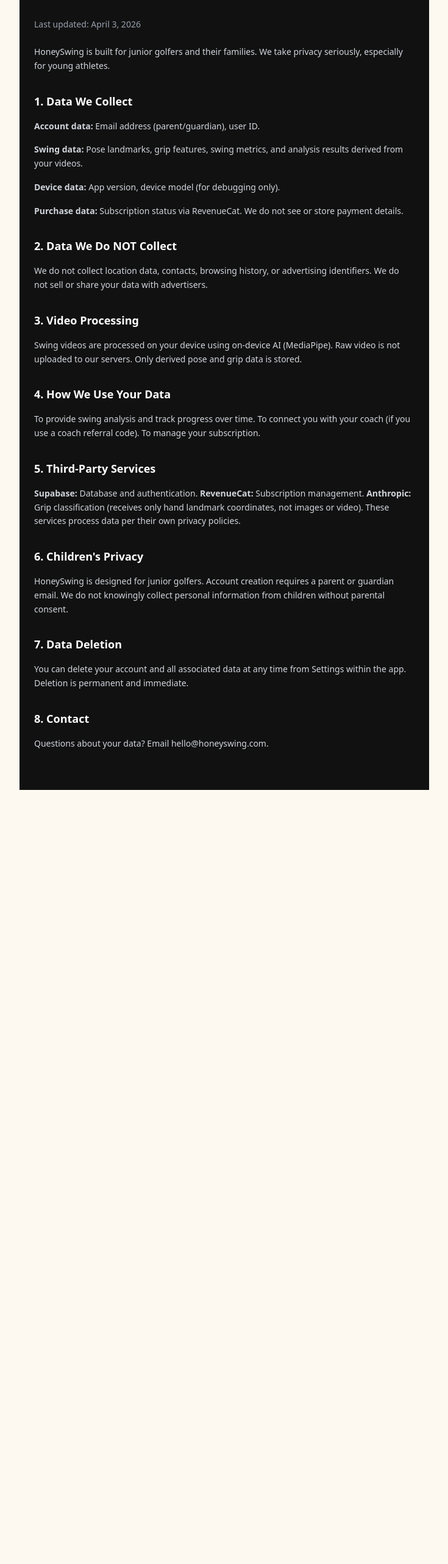
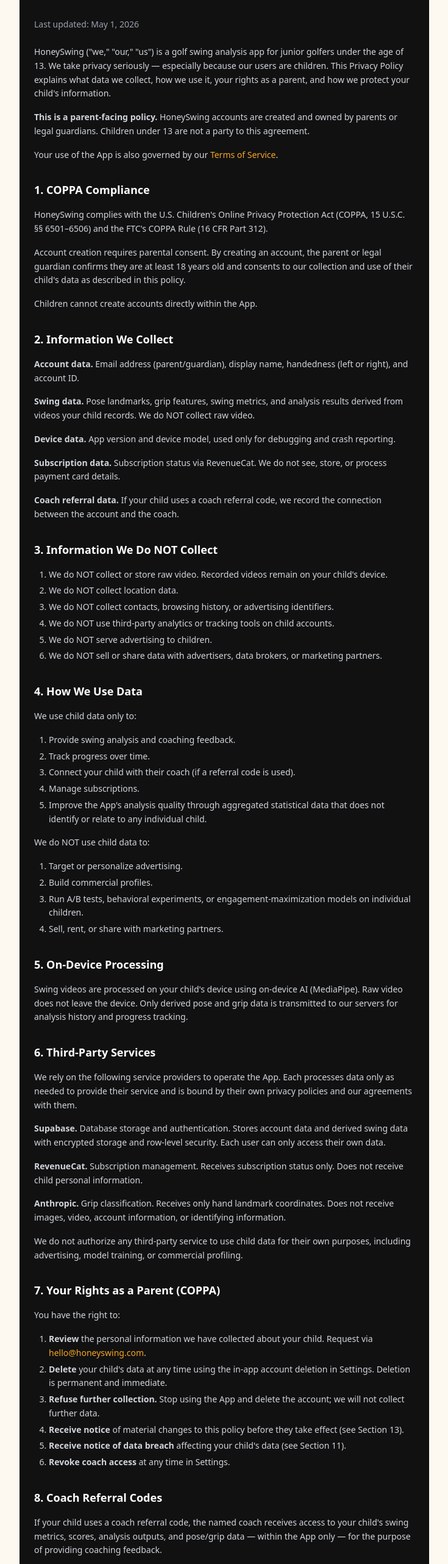
Before and after one commit to hellobirdieiq-cloud/honeyswing-site, a Next.js app: page /privacy in a window 1280 px wide. Shown: the part 102-2666 px from the top of the page at 61% size, without its empty margins (272-1007 px from the left). Before the commit the page ends 1397 px from the top, so only its background shows below. Built offline with nearby package versions, Linux system fonts and the light colour scheme.

Commit message:
Replace PP with comprehensive v2 (COPPA + MA + breach notification)

```diff
--- a/app/privacy/page.tsx
+++ b/app/privacy/page.tsx
@@ -6,37 +6,128 @@ export default function PrivacyPage() {
   return (
     <main className="min-h-screen bg-[#111] text-white px-6 py-16 max-w-2xl mx-auto">
       <h1 className="text-3xl font-bold text-[#F5A623] mb-8">Privacy Policy</h1>
-      <p className="text-sm text-gray-400 mb-6">Last updated: April 3, 2026</p>
+      <p className="text-sm text-gray-400 mb-6">Last updated: May 1, 2026</p>
 
       <section className="space-y-4 text-gray-300 text-sm leading-relaxed">
-        <p>HoneySwing is built for junior golfers and their families. We take privacy seriously, especially for young athletes.</p>
+        <p>HoneySwing (&quot;we,&quot; &quot;our,&quot; &quot;us&quot;) is a golf swing analysis app for junior golfers under the age of 13. We take privacy seriously — especially because our users are children. This Privacy Policy explains what data we collect, how we use it, your rights as a parent, and how we protect your child&apos;s information.</p>
 
-        <h2 className="text-lg font-semibold text-white pt-4">1. Data We Collect</h2>
-        <p><strong>Account data:</strong> Email address (parent/guardian), user ID.</p>
-        <p><strong>Swing data:</strong> Pose landmarks, grip features, swing metrics, and analysis results derived from your videos.</p>
-        <p><strong>Device data:</strong> App version, device model (for debugging only).</p>
-        <p><strong>Purchase data:</strong> Subscription status via RevenueCat. We do not see or store payment details.</p>
+        <p><strong>This is a parent-facing policy.</strong> HoneySwing accounts are created and owned by parents or legal guardians. Children under 13 are not a party to this agreement.</p>
 
-        <h2 className="text-lg font-semibold text-white pt-4">2. Data We Do NOT Collect</h2>
-        <p>We do not collect location data, contacts, browsing history, or advertising identifiers. We do not sell or share your data with advertisers.</p>
+        <p>Your use of the App is also governed by our <a href="/terms" className="text-[#F5A623] hover:underline">Terms of Service</a>.</p>
 
-        <h2 className="text-lg font-semibold text-white pt-4">3. Video Processing</h2>
-        <p>Swing videos are processed on your device using on-device AI (MediaPipe). Raw video is not uploaded to our servers. Only derived pose and grip data is stored.</p>
+        <h2 className="text-lg font-semibold text-white pt-4">1. COPPA Compliance</h2>
+        <p>HoneySwing complies with the U.S. Children&apos;s Online Privacy Protection Act (COPPA, 15 U.S.C. §§ 6501–6506) and the FTC&apos;s COPPA Rule (16 CFR Part 312).</p>
+        <p>Account creation requires parental consent. By creating an account, the parent or legal guardian confirms they are at least 18 years old and consents to our collection and use of their child&apos;s data as described in this policy.</p>
+        <p>Children cannot create accounts directly within the App.</p>
 
-        <h2 className="text-lg font-semibold text-white pt-4">4. How We Use Your Data</h2>
-        <p>To provide swing analysis and track progress over time. To connect you with your coach (if you use a coach referral code). To manage your subscription.</p>
+        <h2 className="text-lg font-semibold text-white pt-4">2. Information We Collect</h2>
+        <p><strong>Account data.</strong> Email address (parent/guardian), display name, handedness (left or right), and account ID.</p>
+        <p><strong>Swing data.</strong> Pose landmarks, grip features, swing metrics, and analysis results derived from videos your child records. We do NOT collect raw video.</p>
+        <p><strong>Device data.</strong> App version and device model, used only for debugging and crash reporting.</p>
+        <p><strong>Subscription data.</strong> Subscription status via RevenueCat. We do not see, store, or process payment card details.</p>
+        <p><strong>Coach referral data.</strong> If your child uses a coach referral code, we record the connection between the account and the coach.</p>
 
-        <h2 className="text-lg font-semibold text-white pt-4">5. Third-Party Services</h2>
-        <p><strong>Supabase:</strong> Database and authentication. <strong>RevenueCat:</strong> Subscription management. <strong>Anthropic:</strong> Grip classification (receives only hand landmark coordinates, not images or video). These services process data per their own privacy policies.</p>
+        <h2 className="text-lg font-semibold text-white pt-4">3. Information We Do NOT Collect</h2>
+        <ol className="list-decimal pl-6 space-y-1">
+          <li>We do NOT collect or store raw video. Recorded videos remain on your child&apos;s device.</li>
+          <li>We do NOT collect location data.</li>
+          <li>We do NOT collect contacts, browsing history, or advertising identifiers.</li>
+          <li>We do NOT use third-party analytics or tracking tools on child accounts.</li>
+          <li>We do NOT serve advertising to children.</li>
+          <li>We do NOT sell or share data with advertisers, data brokers, or marketing partners.</li>
+        </ol>
 
-        <h2 className="text-lg font-semibold text-white pt-4">6. Children&apos;s Privacy</h2>
-        <p>HoneySwing is designed for junior golfers. Account creation requires a parent or guardian email. We do not knowingly collect personal information from children without parental consent.</p>
+        <h2 className="text-lg font-semibold text-white pt-4">4. How We Use Data</h2>
+        <p>We use child data only to:</p>
+        <ol className="list-decimal pl-6 space-y-1">
+          <li>Provide swing analysis and coaching feedback.</li>
+          <li>Track progress over time.</li>
+          <li>Connect your child with their coach (if a referral code is used).</li>
+          <li>Manage subscriptions.</li>
+          <li>Improve the App&apos;s analysis quality through aggregated statistical data that does not identify or relate to any individual child.</li>
+        </ol>
+        <p>We do NOT use child data to:</p>
+        <ol className="list-decimal pl-6 space-y-1">
+          <li>Target or personalize advertising.</li>
+          <li>Build commercial profiles.</li>
+          <li>Run A/B tests, behavioral experiments, or engagement-maximization models on individual children.</li>
+          <li>Sell, rent, or share with marketing partners.</li>
+        </ol>
 
-        <h2 className="text-lg font-semibold text-white pt-4">7. Data Deletion</h2>
-        <p>You can delete your account and all associated data at any time from Settings within the app. Deletion is permanent and immediate.</p>
+        <h2 className="text-lg font-semibold text-white pt-4">5. On-Device Processing</h2>
+        <p>Swing videos are processed on your child&apos;s device using on-device AI (MediaPipe). Raw video does not leave the device. Only derived pose and grip data is transmitted to our servers for analysis history and progress tracking.</p>
 
-        <h2 className="text-lg font-semibold text-white pt-4">8. Contact</h2>
-        <p>Questions about your data? Email hello@honeyswing.com.</p>
+        <h2 className="text-lg font-semibold text-white pt-4">6. Third-Party Services</h2>
+        <p>We rely on the following service providers to operate the App. Each processes data only as needed to provide their service and is bound by their own privacy policies and our agreements with them.</p>
+        <p><strong>Supabase.</strong> Database storage and authentication. Stores account data and derived swing data with encrypted storage and row-level security. Each user can only access their own data.</p>
+        <p><strong>RevenueCat.</strong> Subscription management. Receives subscription status only. Does not receive child personal information.</p>
+        <p><strong>Anthropic.</strong> Grip classification. Receives only hand landmark coordinates. Does not receive images, video, account information, or identifying information.</p>
+        <p>We do not authorize any third-party service to use child data for their own purposes, including advertising, model training, or commercial profiling.</p>
+
+        <h2 className="text-lg font-semibold text-white pt-4">7. Your Rights as a Parent (COPPA)</h2>
+        <p>You have the right to:</p>
+        <ol className="list-decimal pl-6 space-y-1">
+          <li><strong>Review</strong> the personal information we have collected about your child. Request via <a href="mailto:hello@honeyswing.com" className="text-[#F5A623] hover:underline">hello@honeyswing.com</a>.</li>
+          <li><strong>Delete</strong> your child&apos;s data at any time using the in-app account deletion in Settings. Deletion is permanent and immediate.</li>
+          <li><strong>Refuse further collection.</strong> Stop using the App and delete the account; we will not collect further data.</li>
+          <li><strong>Receive notice</strong> of material changes to this policy before they take effect (see Section 13).</li>
+          <li><strong>Receive notice of data breach</strong> affecting your child&apos;s data (see Section 11).</li>
+          <li><strong>Revoke coach access</strong> at any time in Settings.</li>
+        </ol>
+
+        <h2 className="text-lg font-semibold text-white pt-4">8. Coach Referral Codes</h2>
+        <p>If your child uses a coach referral code, the named coach receives access to your child&apos;s swing metrics, scores, analysis outputs, and pose/grip data — within the App only — for the purpose of providing coaching feedback.</p>
+        <p>The coach does NOT receive: your email, billing information, raw video, or any data unrelated to swing analysis.</p>
+        <p>Each coach must accept a separate Coach Agreement requiring confidentiality, no export or social media sharing of child data, and compliance with COPPA.</p>
+        <p>You may revoke coach access at any time in Settings. See our <a href="/terms" className="text-[#F5A623] hover:underline">Terms of Service</a> Section 8 for full coach-relationship terms.</p>
+
+        <h2 className="text-lg font-semibold text-white pt-4">9. Data Security</h2>
+        <p>Your data is stored using Supabase, which provides encrypted storage and row-level security. Each user can only access their own data. We do not store passwords — authentication is handled via magic-link email.</p>
+        <p>We maintain administrative, technical, and physical safeguards intended to protect personal information against unauthorized access, disclosure, alteration, or destruction.</p>
+        <p>No method of transmission or storage is 100% secure. While we work to protect your child&apos;s data, we cannot guarantee absolute security.</p>
+
+        <h2 className="text-lg font-semibold text-white pt-4">10. Data Retention &amp; Deletion</h2>
+        <p>We retain child data only as long as the account is active. When you delete the account:</p>
+        <ol className="list-decimal pl-6 space-y-1">
+          <li>Your child&apos;s account profile is permanently removed.</li>
+          <li>All swing data, pose landmarks, grip features, and analysis history are permanently deleted.</li>
+          <li>Coach access to your child&apos;s data is severed.</li>
+          <li>Aggregated statistical data already incorporated into our analysis models cannot feasibly be retroactively removed and, by definition, does not identify or relate to your child individually.</li>
+        </ol>
+        <p>You can delete your account at any time directly in the App by going to Settings → Delete Account. If you have any issues, contact <a href="mailto:hello@honeyswing.com" className="text-[#F5A623] hover:underline">hello@honeyswing.com</a>.</p>
+
+        <h2 className="text-lg font-semibold text-white pt-4">11. Data Breach Notification</h2>
+        <p>If we confirm a security breach affecting your child&apos;s data, we will notify you within seventy-two (72) hours of confirmation. The notice will include:</p>
+        <ol className="list-decimal pl-6 space-y-1">
+          <li>The nature and approximate scope of the breach.</li>
+          <li>The categories of data affected.</li>
+          <li>The steps we have taken or are taking in response.</li>
+          <li>Recommended steps you can take to protect your child.</li>
+          <li>A point of contact for further questions.</li>
+        </ol>
+        <p>We will deliver this notice via the email on file and, where appropriate, via in-app notice. This commitment is in addition to, not in place of, any statutory notification obligations under federal or state law.</p>
+
+        <h2 className="text-lg font-semibold text-white pt-4">12. Massachusetts Provisions</h2>
+        <p>If you reside in Massachusetts:</p>
+        <ol className="list-decimal pl-6 space-y-1">
+          <li>Nothing in this Privacy Policy limits any rights you may have under the Massachusetts Consumer Protection Act, M.G.L. c. 93A.</li>
+          <li>We maintain administrative, technical, and physical safeguards intended to comply with the Massachusetts Standards for the Protection of Personal Information of Residents of the Commonwealth, 201 CMR 17.00.</li>
+          <li>If a Massachusetts data security incident occurs that triggers M.G.L. c. 93H notification requirements, we will notify you and the Massachusetts Attorney General&apos;s office as required by that statute.</li>
+        </ol>
+
+        <h2 className="text-lg font-semibold text-white pt-4">13. Changes to This Policy</h2>
+        <p>We may update this Privacy Policy from time to time. For material changes (changes that affect your rights or how we collect, use, or share child data), we will:</p>
+        <ol className="list-decimal pl-6 space-y-1">
+          <li>Notify you by email or in-app notice at least thirty (30) days before the changes take effect.</li>
+          <li>Update the &quot;Last updated&quot; date at the top of this policy.</li>
+          <li>Treat continued use after the effective date as acceptance.</li>
+        </ol>
+        <p>If you do not agree to a material change, you may delete the account before the effective date.</p>
+
+        <h2 className="text-lg font-semibold text-white pt-4">14. Contact</h2>
+        <p>Questions about this policy, requests to review or delete your child&apos;s data, or notices under this policy:</p>
+        <p>Email: <a href="mailto:hello@honeyswing.com" className="text-[#F5A623] hover:underline">hello@honeyswing.com</a></p>
+        <p>For account deletion: use the in-app Settings menu.</p>
       </section>
     </main>
   );
```
